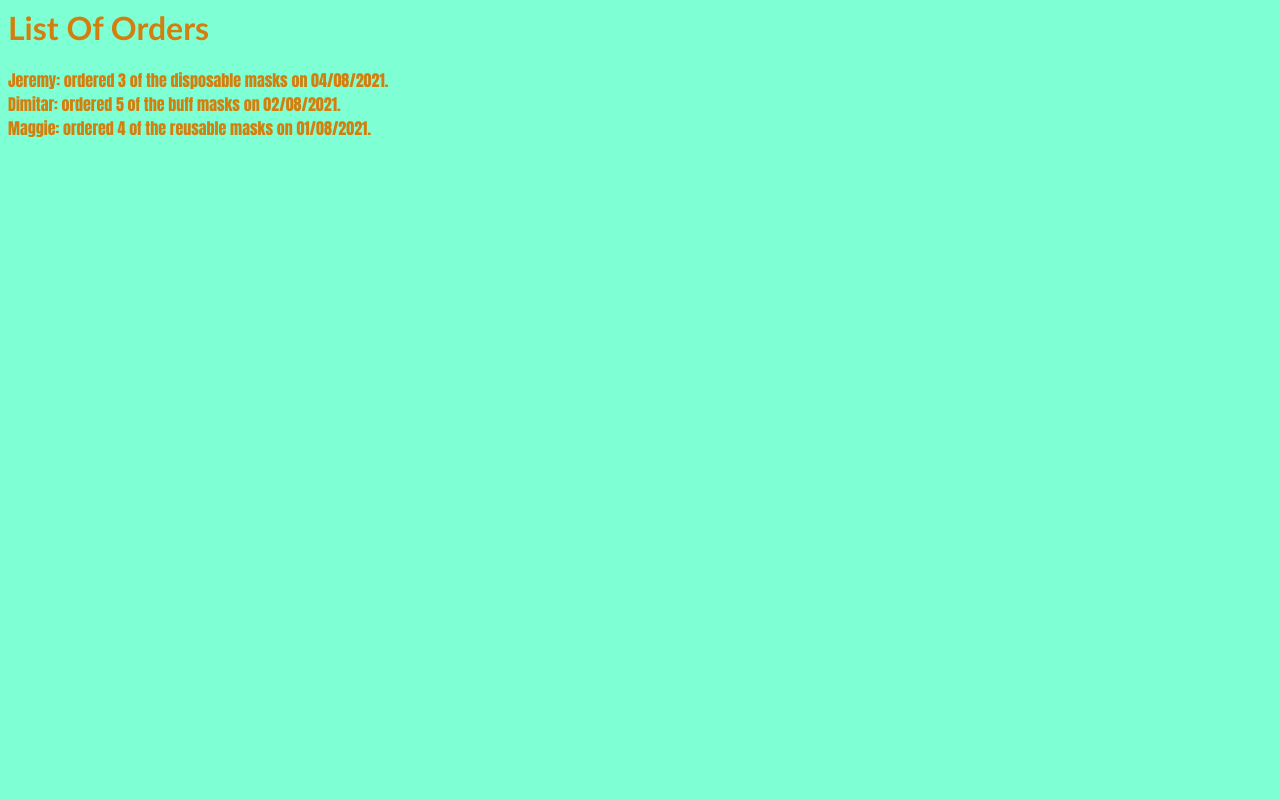
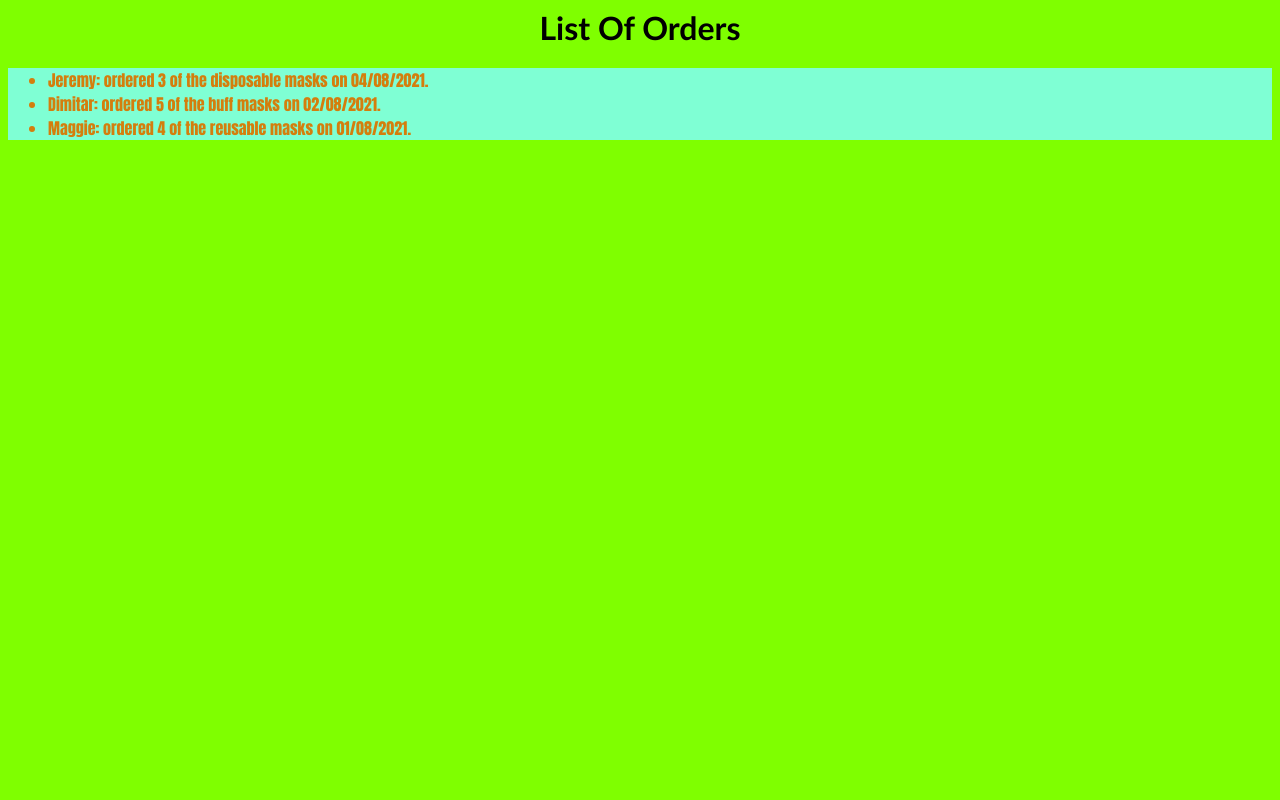
Before and after one commit to DSoutter/week3_day3_flask_lab, a Flask app: page /orders in a window 1280 px wide. Run offline with Flask 2, Linux system fonts and the light colour scheme.

Commit message:
finished extra extensions before extension

```diff
--- a/static/style.css
+++ b/static/style.css
@@ -1,4 +1,4 @@
-body {
+body > ul {
     background-color: aquamarine;
     color: rgb(212, 126, 13);
     font-family: Impact, Haettenschweiler, 'Arial Narrow Bold', sans-serif;
@@ -6,4 +6,9 @@ body {
 
 h1 {
     font-family: 'Trebuchet MS', 'Lucida Sans Unicode', 'Lucida Grande', 'Lucida Sans', Arial, sans-serif;
+    text-align: center;
 }
+
+body {
+    background-color: chartreuse;
+}
--- a/templates/index.html
+++ b/templates/index.html
@@ -6,10 +6,10 @@
     </head>
     <body>
         <h1><b>List Of Orders</b></h1>
-        {% for order in orders %}
+        <ul>{% for order in orders %}
         <div>
-            {{order.customer_name}}: ordered {{order.quantity}} of the {{order.mask_type}} masks on {{order.order_date}}.
+            <li>{{order.customer_name}}: ordered {{order.quantity}} of the {{order.mask_type}} masks on {{order.order_date}}.</li>
         </div>
-        {% endfor %}
+        {% endfor %}</ul>
     </body>
 </html>
```
